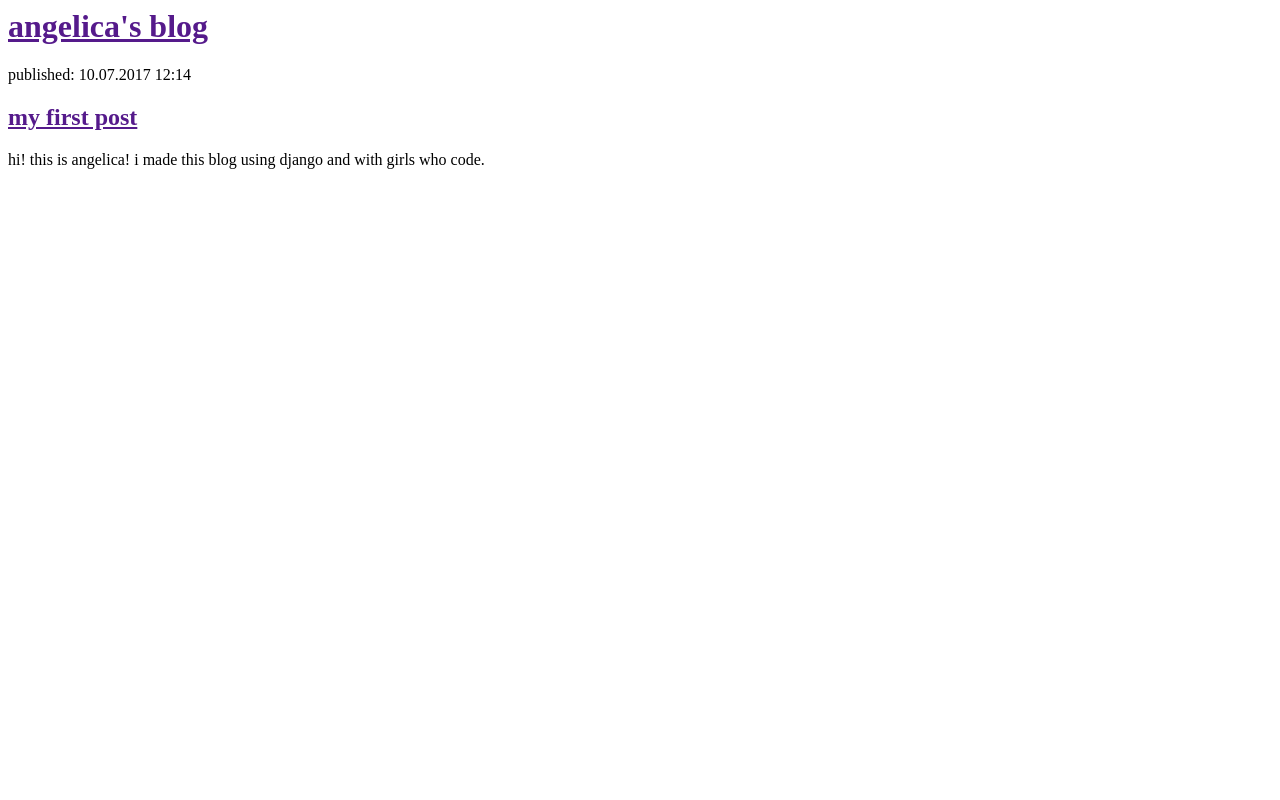
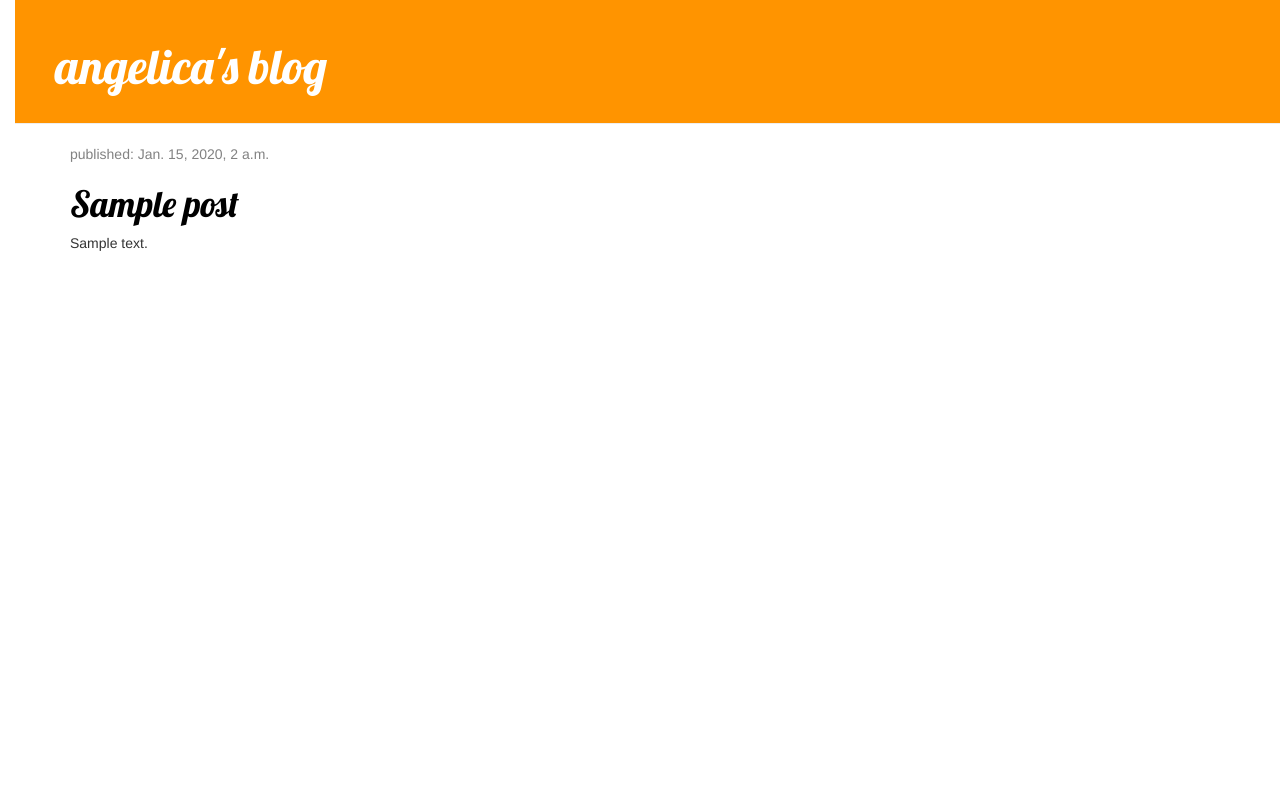
Before and after one commit to agestre/my-first-blog, a Django app: template blog/templates/blog/post_list.html in a window 1280 px wide. Run offline with Django 3.2, Linux system fonts and the light colour scheme; the template is opened without the code that fills it: values that come from a table or form of the project are taken from there, others are empty; tables that the repository leaves empty hold one stand-in row (values such as "Sample post"); some libraries are stand-ins or nearby versions.

Commit message:
added css

```diff
--- /dev/null
+++ b/blog/static/css/blog.css
@@ -0,0 +1,56 @@
+h1 a {
+    color: #FFF0F0;
+    font-family: 'Lobster';
+
+}
+
+body {
+    padding-left: 15px;
+}
+
+.page-header {
+    background-color: #ff9400;
+    margin-top: 0;
+    padding: 20px 20px 20px 40px;
+}
+
+.page-header h1, .page-header h1 a, .page-header h1 a:visited, .page-header h1 a:active {
+    color: #ffffff;
+    font-size: 36pt;
+    text-decoration: none;
+}
+
+.content {
+    margin-left: 40px;
+}
+
+h1, h2, h3, h4 {
+    font-family: 'Lobster', cursive;
+}
+
+.date {
+    color: #828282;
+}
+
+.save {
+    float: right;
+}
+
+.post-form textarea, .post-form input {
+    width: 100%;
+}
+
+.top-menu, .top-menu:hover, .top-menu:visited {
+    color: #ffffff;
+    float: right;
+    font-size: 26pt;
+    margin-right: 20px;
+}
+
+.post {
+    margin-bottom: 70px;
+}
+
+.post h1 a, .post h1 a:visited {
+    color: #000000;
+}
--- a/blog/templates/blog/post_list.html
+++ b/blog/templates/blog/post_list.html
@@ -1,18 +1,30 @@
+{% load staticfiles %}
 <html>
     <head>
         <title>angelica's blog</title>
+        <link rel="stylesheet" href="//maxcdn.bootstrapcdn.com/bootstrap/3.2.0/css/bootstrap.min.css">
+        <link rel="stylesheet" href="//maxcdn.bootstrapcdn.com/bootstrap/3.2.0/css/bootstrap-theme.min.css">
+        <link rel="stylesheet" href="{% static 'css/blog.css' %}">
+        <link href="//fonts.googleapis.com/css?family=Lobster&subset=latin,latin-ext" rel="stylesheet" type="text/css">
     </head>
     <body>
-        <div>
-            <h1><a href="">angelica's blog</a></h1>
+      <div class="page-header">
+    <h1><a href="/">angelica's blog</a></h1>
+</div>
+<div class="content container">
+<div class="row">
+<div class="col-md-8">
+    {% for post in posts %}
+        <div class="post">
+            <div class="date">
+                <p>published: {{ post.published_date }}</p>
+            </div>
+            <h1><a href="">{{ post.title }}</a></h1>
+            <p>{{ post.text|linebreaksbr }}</p>
         </div>
-
-        <div>
-            <p>published: 10.07.2017 12:14</p>
-            <h2><a href="">my first post</a></h2>
-            <p>hi! this is angelica! i made this blog using django and with girls who code.</p>
-        </div>
-
-
+    {% endfor %}
+</div>
+</div>
+</div>
     </body>
 </html>
```
